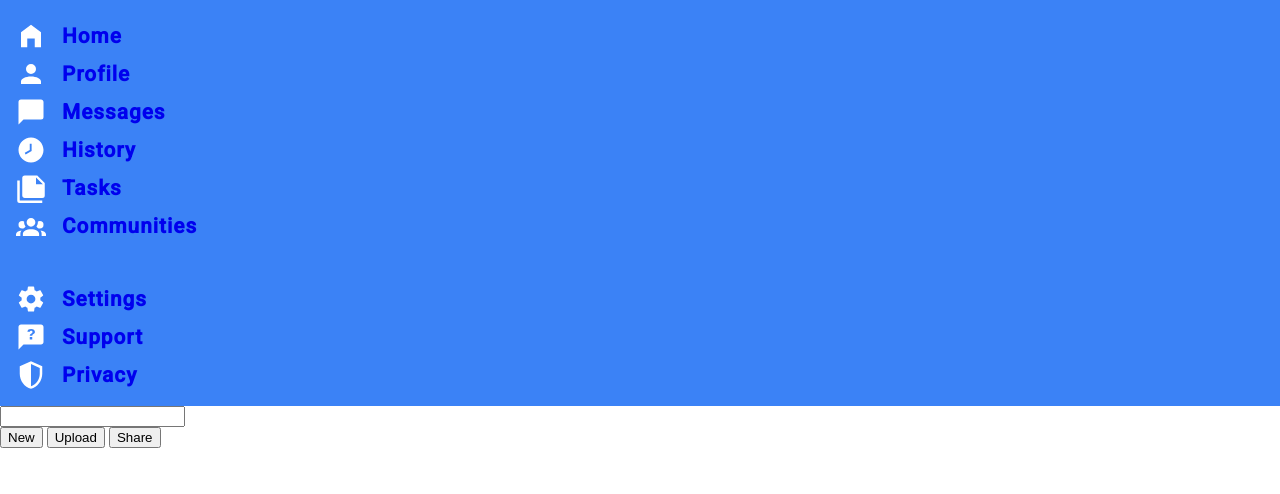
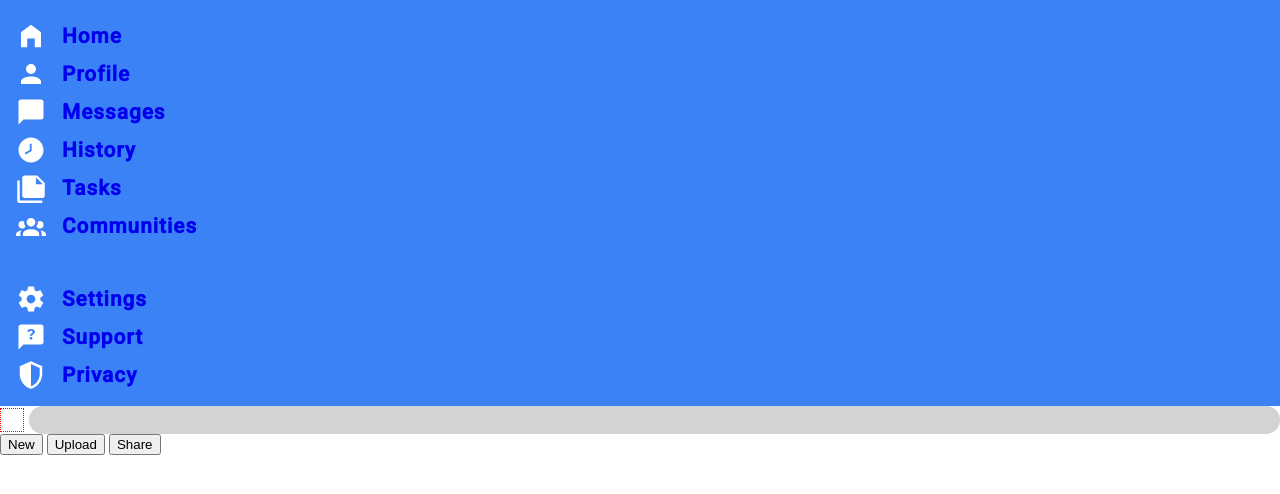
Before and after one commit to 1256-bits/demos, a plain HTML site: page admin-panel/index.html in a window 1280 px wide. Shown: the part 78-572 px from the top of the page. Drawn offline with Linux system fonts and the light colour scheme.

Commit message:
Nest input and icon in a div

```diff
--- a/admin-panel/index.html
+++ b/admin-panel/index.html
@@ -165,8 +165,8 @@
       </div>
 
       <header class="page-header">
-        <div class="search-icon"></div>
-        <input type="search" class="search-bar" />
+        <div class="search-bar"><div class="search-icon"></div>
+        <input type="search" /></div>
         <div class="bell-icon"></div>
         <div class="profile-small"></div>
         <div class="username"></div>
--- a/admin-panel/style.css
+++ b/admin-panel/style.css
@@ -4,6 +4,7 @@
   --icon-size: 30px;
   --logo-icon-size: 40px;
   --bar-icon-color: white;
+  --search-icon-size: 1.5rem;
 }
 
 * {
@@ -76,3 +77,26 @@ li {
   color: white;
   text-decoration: none;
 }
+
+
+.search-bar {
+    display: flex;
+    align-items: center;
+    gap: 5px;
+}
+
+.search-icon {
+  height: var(--search-icon-size);
+  width: var(--search-icon-size);
+  border: dotted red 1px;
+}
+
+input[type="search"] {
+    appearance: none;
+    border: none;
+    border-radius: 1em;
+    background-color: lightgray;
+    padding: 0.3em;
+    font-size: 1rem;
+    width: 100%;
+}
```
